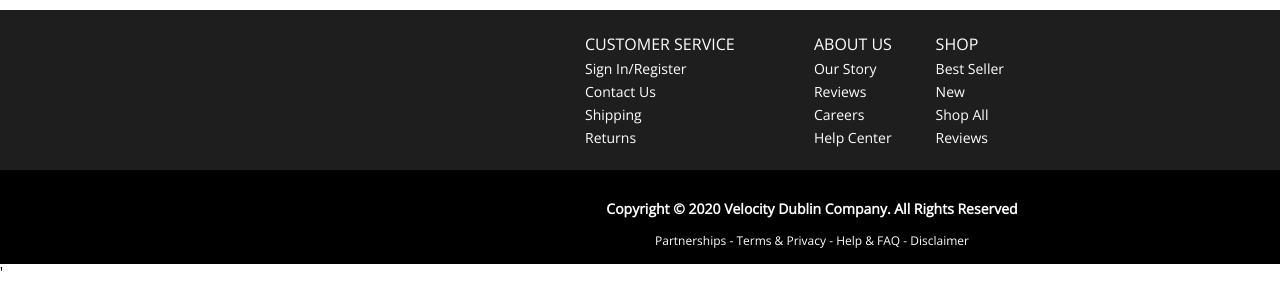
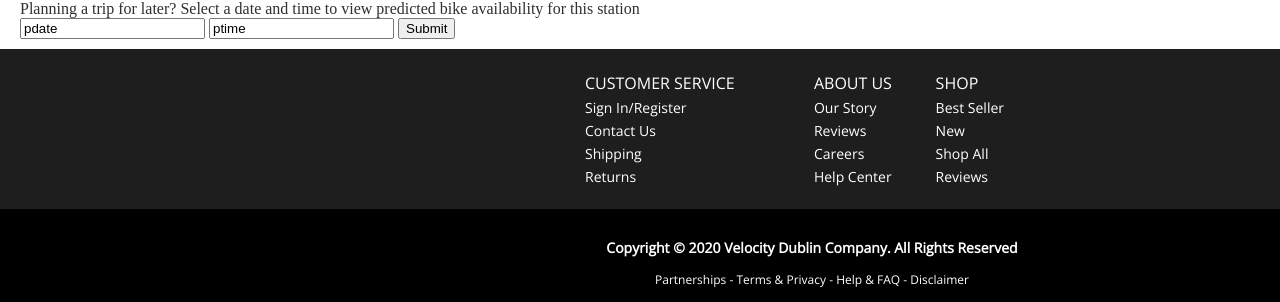
Before and after one commit to seddie95/Dublin_Bikes_App, a Flask app: template flaskApp/templates/index.html in a window 1280 px wide; the page is wider, and only the part inside the window is pictured. Shown: the part 720-1022 px from the top of that part. Before the commit the page ends 991 px from the top of that part, so only its background shows below. Run offline with Flask 2, Linux system fonts and the light colour scheme; the template is opened without the code that fills it, so the values that code supplies are empty; some libraries are stand-ins or nearby versions.

Commit message:
Display bike availability prediction on GUI
- add html divs to display guiding text for user & predicted output
- update dateTime.js to push the prediction to the html

```diff
--- a/flaskApp/static/javascript/dateTime.js
+++ b/flaskApp/static/javascript/dateTime.js
@@ -53,9 +53,19 @@
                        return response.json();
                        // use the static data to create dictionary
                    }).then(function (obj) {
-                   predictions = obj.predictions;
-                   console.log(predictions);
-
+                   prediction = obj.predictions;
+                   /// Display bike availability prediction
+                   console.log(prediction);
+                   if (prediction < 0) {
+                       prediction = 1;
+                   }
+                   if (prediction == 1) {
+                       document.getElementById("predictionOutput").innerHTML = "There should be around " +
+                       prediction + " bike available at this station on " + date + " at " + time;
+                   } else {
+                       document.getElementById("predictionOutput").innerHTML = "There should be around " +
+                       prediction + " bikes available at this station on " + date + " at " + time;
+                   }
                    });
 
         })
--- a/flaskApp/templates/index.html
+++ b/flaskApp/templates/index.html
@@ -148,19 +148,22 @@
                     </div>
                     <div id="chart_div"></div>
                     <!--code for taking users prediction dates and passing them to the flask app-->
-                 <div id="predictionData">
-                     <script type="text/javascript" src="{{ url_for('static', filename='/javascript/dateTime.js') }}"></script>
-                    <form >
-                        <input type="text" id="pdate" placeholder="Prediction Date" autocomplete="off" name="pdate" value="pdate">
-                        <input type="text" id="ptime" placeholder="Prediction Time" autocomplete="off" name="ptime" value ="ptime" >
-                        <button type="submit" class="btn btn-default">Submit</button>
-                    </form>
-                </div>
                 </div>
             </div>
             </td>
         </tr>
     </table>
+     <div id="predictionData">
+         <div id="predictHeader">Planning a trip for later? Select a date and time to view predicted bike
+             availability for this station</div>
+         <script type="text/javascript" src="{{ url_for('static', filename='/javascript/dateTime.js') }}"></script>
+            <form >
+                <input type="text" id="pdate" placeholder="Prediction Date" autocomplete="off" name="pdate" value="pdate">
+                <input type="text" id="ptime" placeholder="Prediction Time" autocomplete="off" name="ptime" value ="ptime" >
+                <button type="submit" class="btn btn-default">Submit</button>
+            </form>
+            <div id="predictionOutput"></div>
+     </div>
 </main>
 
 <footer>
```
